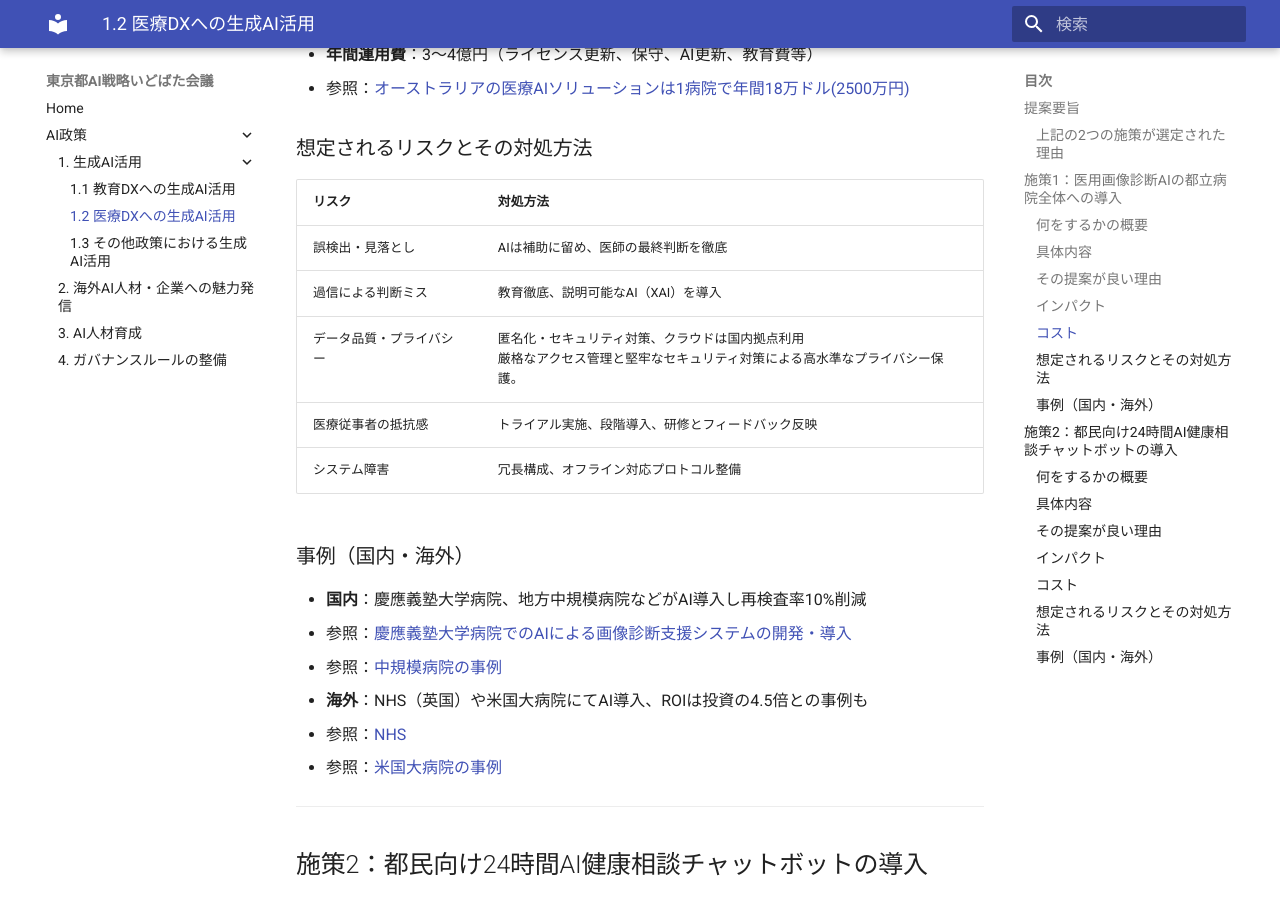
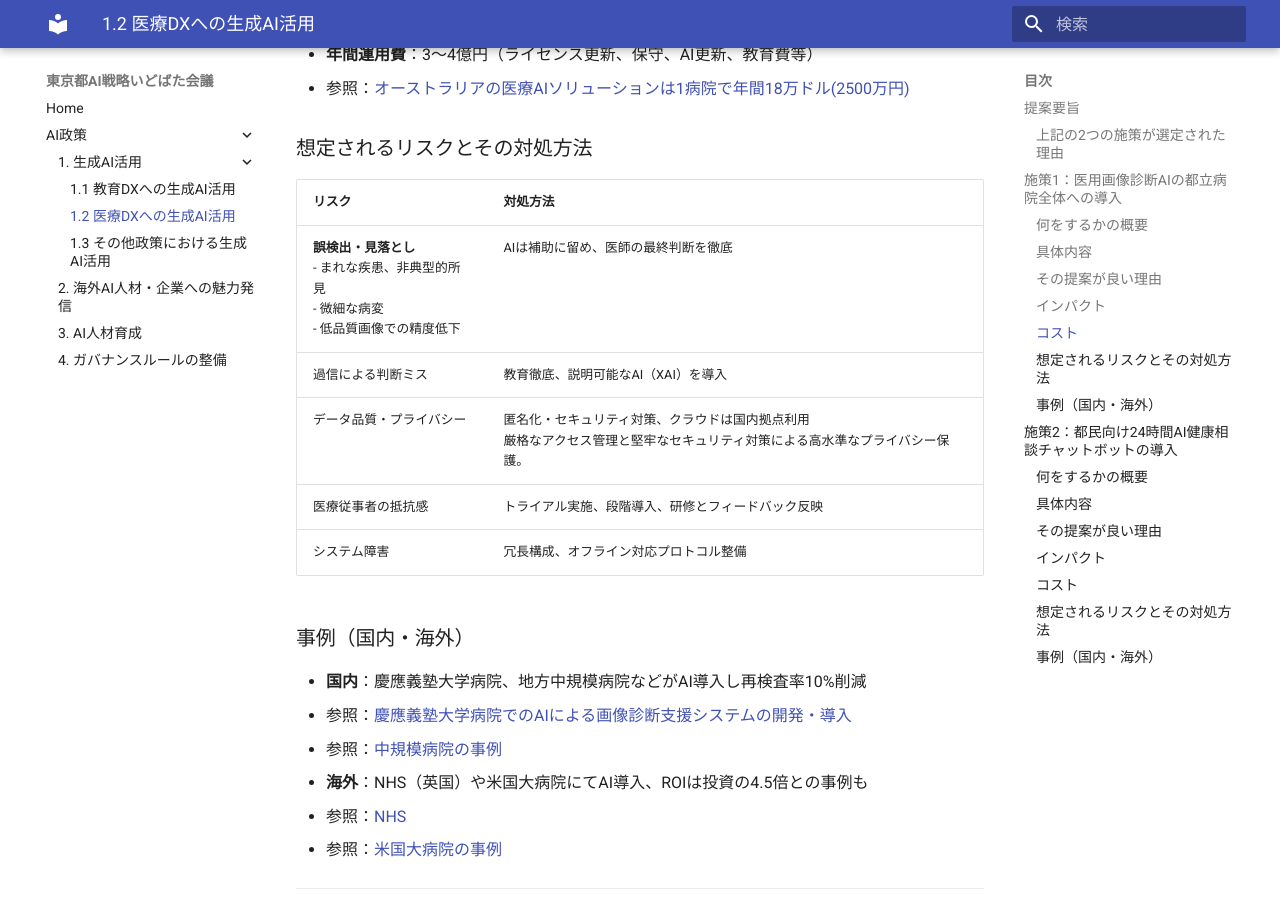
Before and after one commit to takahiroanno2024/2025_ai_idobatakaigi_output, an MkDocs documentation site: the page built from docs/1.2_医療DXへの生成AI活用.md, in a window 1280 px wide and 900 px high, scrolled down 2259 px. Built offline with MkDocs 1.6.1 and Material for MkDocs 9.7.7, drawn with Linux system fonts in a browser that asks for light colours.

Commit message:
tamによる画像診断AIリスクの具体化

```diff
--- a/docs/1.2_医療DXへの生成AI活用.md
+++ b/docs/1.2_医療DXへの生成AI活用.md
@@ -78,7 +78,7 @@
 
 | リスク                       | 対処方法                                      |
 |----------------------------|---------------------------------------------|
-| 誤検出・見落とし             | AIは補助に留め、医師の最終判断を徹底               |
+| **誤検出・見落とし**<br/> - まれな疾患、非典型的所見<br/> - 微細な病変<br/> - 低品質画像での精度低下 | AIは補助に留め、医師の最終判断を徹底               |
 | 過信による判断ミス            | 教育徹底、説明可能なAI（XAI）を導入              |
 | データ品質・プライバシー       | 匿名化・セキュリティ対策、クラウドは国内拠点利用<br>厳格なアクセス管理と堅牢なセキュリティ対策による高水準なプライバシー保護。 |
 | 医療従事者の抵抗感           | トライアル実施、段階導入、研修とフィードバック反映      |
```
